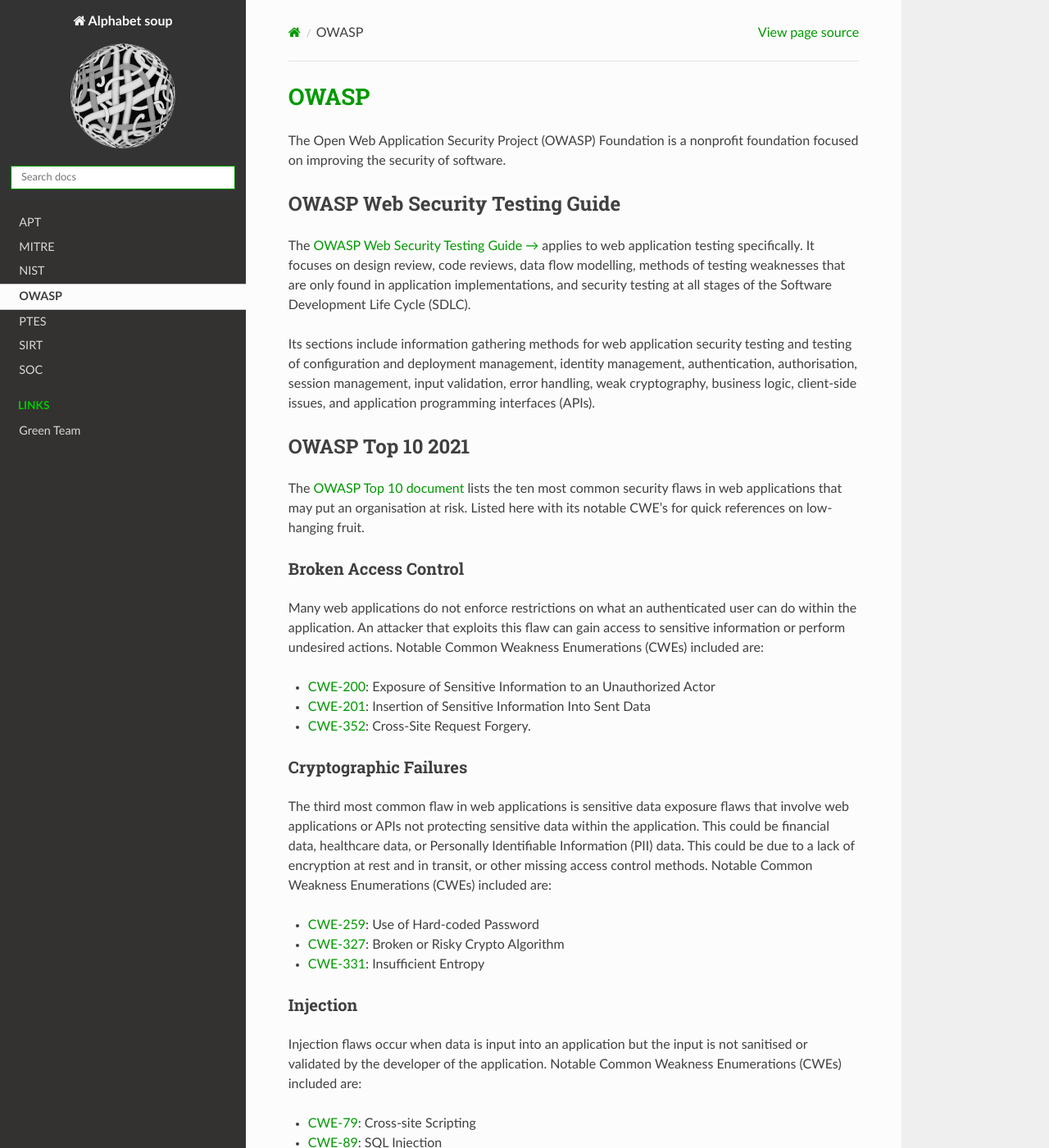
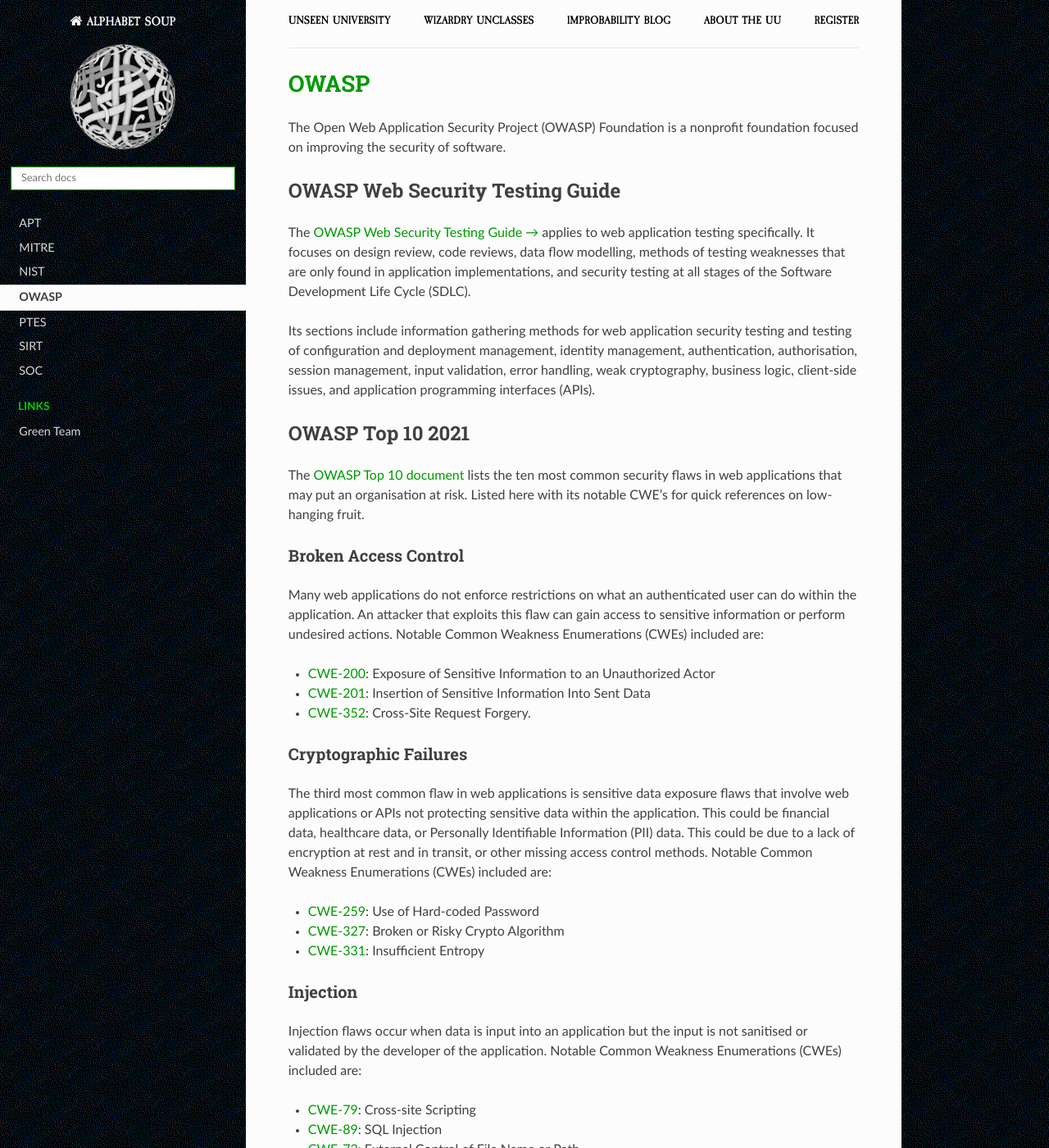
Before and after one commit to tymyrddin/green-soup, a Sphinx documentation site: the page built from source/docs/owasp.md, in a window 1280 px wide and 1400 px high. Shown: the whole window at 82% size. Built offline with Sphinx 7.4.7 and the Read the Docs theme 2.0.0, drawn with Linux system fonts in a browser that asks for light colours; some of the changed text lies outside the part shown.

Commit message:
Theming and 2023

```diff
--- a/source/_static/css/custom.css
+++ b/source/_static/css/custom.css
@@ -38,3 +38,114 @@
 .wy-nav-top {
   background: #009900;
 }
+
+.rst-content code.literal, .rst-content tt.literal {
+  color: #009900;
+}
+
+/* Breadcrumbs as navbar
+***********************************/
+
+/* Caslon font faces */
+
+@font-face {
+    font-family: 'caslon_antiqueregular';
+    src: url('caslonantique-webfont.woff2') format('woff2'),
+         url('caslonantique-webfont.woff') format('woff');
+    font-weight: normal;
+    font-style: normal;
+
+}
+
+@font-face {
+    font-family: 'caslon_antiquebolditalic';
+    src: url('caslonantique-bolditalic-webfont.woff2') format('woff2'),
+         url('caslonantique-bolditalic-webfont.woff') format('woff');
+    font-weight: normal;
+    font-style: normal;
+
+}
+
+@font-face {
+    font-family: 'caslon_antiqueitalic';
+    src: url('caslonantique-italic-webfont.woff2') format('woff2'),
+         url('caslonantique-italic-webfont.woff') format('woff');
+    font-weight: normal;
+    font-style: normal;
+
+}
+
+@font-face {
+    font-family: 'caslon_antiquebold';
+    src: url('caslonantique-bold-webfont.woff2') format('woff2'),
+         url('caslonantique-bold-webfont.woff') format('woff');
+    font-weight: normal;
+    font-style: normal;
+
+}
+
+topnav {
+  font-family: 'caslon_antiquebold', Arial, sans-serif;
+  font-weight:normal;
+  font-style:normal;
+  font-size: 0.9rem;
+
+}
+
+topnav ul {
+  display: flex;
+  flex-direction: row;
+  justify-content: space-around;
+  list-style: none;
+}
+
+@media screen and (min-width: 800px) {
+  topnav ul {
+    justify-content: space-between;
+  }
+}
+
+.nav__link, .nav__link:visited {
+  text-decoration: none !important;
+  font-size: 0.7rem;
+  color: black;
+  text-transform: uppercase;
+  font-weight: 700;
+}
+
+.nav__item + .nav__item {
+  margin-left: 0.1rem;
+}
+
+@media screen and (min-width: 800px) {
+    .nav__link, .nav__link:visited {
+        font-size: 0.9rem;
+    }
+
+    .nav__item + .nav__item {
+        margin-left: 1rem;
+    }
+}
+
+.wy-nav-content {
+  padding-top: 1rem;
+}
+
+.icon {
+  text-transform: uppercase;
+  font-family: 'caslon_antiquebold', Arial, sans-serif;
+  font-size: 0.9rem;
+  background: transparent;
+}
+
+.wy-body-for-nav {
+  background-image: url('../images/site/background.png');
+}
+
+.wy-nav-side {
+  background-image: url('../images/site/background.png');
+}
+
+.wy-side-nav-search {
+  background-image: url('../images/site/background.png');
+}
--- /dev/null
+++ b/source/_templates/breadcrumbs.html
@@ -0,0 +1,12 @@
+<div class="container">
+    <topnav>
+            <ul>
+                <li class="nav__item"><a href="https://uu.tymyrddin.dev/" class="nav__link">Unseen University</a></li>
+                <li class="nav__item"><a href="https://uu.tymyrddin.dev/" class="nav__link">Wizardry Unclasses</a></li>
+                <li class="nav__item"><a href="https://uu.tymyrddin.dev/blog/" class="nav__link">Improbability Blog</a></li>
+                <li class="nav__item"><a href="https://uu.tymyrddin.dev/about/" class="nav__link">About the UU</a></li>
+                <li class="nav__item"><a href="https://uu.tymyrddin.dev/registration/" class="nav__link">Register</a></li>
+            </ul>
+    </topnav>
+    <hr>
+</div>
--- a/source/_templates/footer.html
+++ b/source/_templates/footer.html
@@ -1,4 +1,4 @@
 {% extends "!footer.html" %}
 {%- block contentinfo %}
-        <a href="https://uu.tymyrddin.dev/">Unseen University</a>, 2022, with a forest garden <a href="https://ut7.fr/">fostered by /ut7</a>.
+        <a href="https://uu.tymyrddin.dev/">Unseen University</a>, 2023, with a forest garden <a href="https://ut7.fr/">fostered by /ut7</a>.
 {% endblock %}
--- a/source/docs/owasp.md
+++ b/source/docs/owasp.md
@@ -108,7 +108,7 @@
 
 This security flaw enables attackers to invoke requests from a vulnerable web application to another system.
 This category represents the scenario where the security community members are telling OWASP
-[this is important](red-app:docs/enum/ssrf), even though it’s not illustrated in the data yet.
+[this is important](red-app:docs/guides/ssrf), even though it’s not illustrated in the data yet.
 
 ## Other projects
 
```
Also changed, not shown: README.md (+2 -0 lines), source/_static/css/caslonantique-bold-webfont.woff (added), source/_static/css/caslonantique-bold-webfont.woff2 (added), source/_static/css/caslonantique-bolditalic-webfont.woff (added), source/_static/css/caslonantique-bolditalic-webfont.woff2 (added), source/_static/css/caslonantique-italic-webfont.woff (added), source/_static/css/caslonantique-italic-webfont.woff2 (added), source/_static/css/caslonantique-webfont.woff (added), source/_static/css/caslonantique-webfont.woff2 (added), source/_static/images/site/background.png (added).
